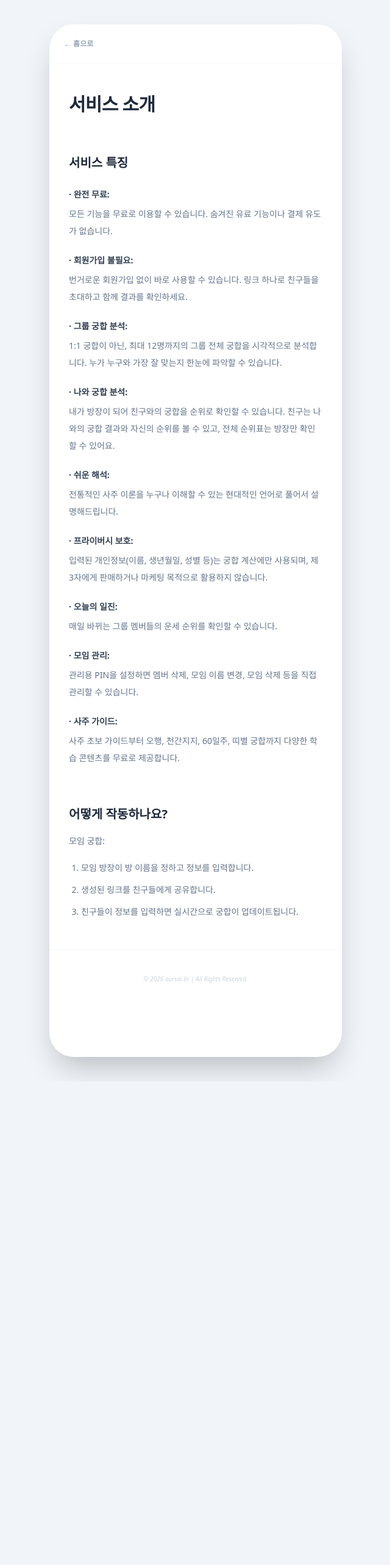
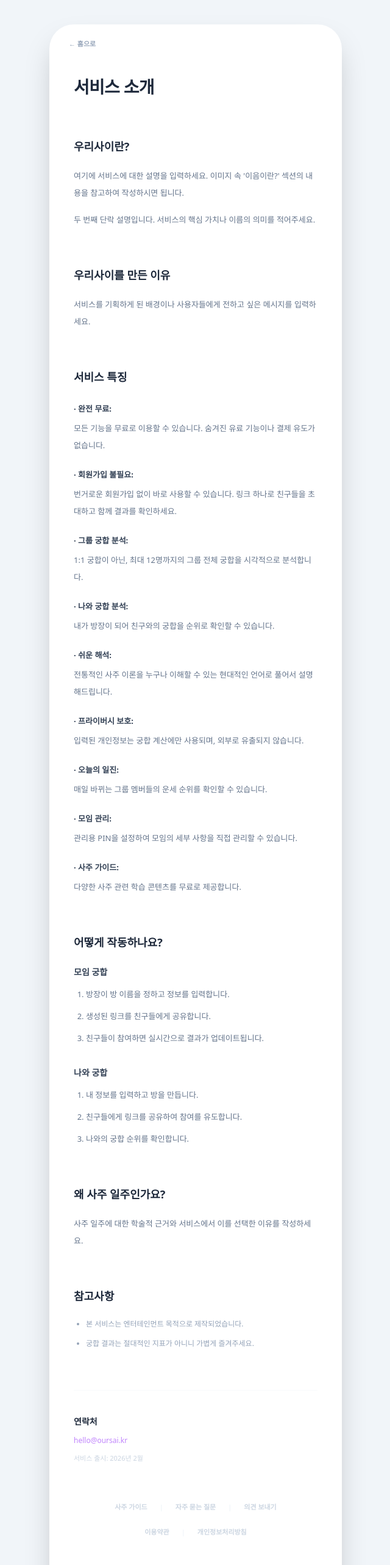
Before and after one commit to PLANB-John/oursai-web, a Next.js app: page /intro in a window 1280 px wide. Shown: the top 2566 px of the page at 61% size, without its empty margins (319-959 px from the left). Before the commit the page ends 1773 px from the top, so only its background shows below. Built offline with nearby package versions, Linux system fonts and the light colour scheme.

Commit message:
Update intro.js

```diff
--- a/pages/intro.js
+++ b/pages/intro.js
@@ -8,24 +8,42 @@ export default function Intro() {
         <title>서비스 소개 | 우리사이 (oursai.kr)</title>
       </Head>
 
-      <div className="w-full max-w-[480px] min-h-screen bg-white shadow-2xl flex flex-col relative overflow-hidden sm:rounded-[40px] pb-20">
+      <div className="w-full max-w-[480px] min-h-screen bg-white shadow-2xl flex flex-col relative overflow-hidden sm:rounded-[40px] pb-32">
 
-        {/* --- 상단 네비게이션 --- */}
-        <div className="px-6 py-6 border-b border-slate-50">
-          <a href="/" className="text-xs text-slate-400 font-bold flex items-center gap-1 hover:text-purple-400 transition-colors">
+        {/* --- 상단 네비게이션 (이미지 최상단 '홈으로' 재현) --- */}
+        <div className="px-8 py-6">
+          <a href="/" className="text-[11px] text-slate-400 font-bold flex items-center gap-1 hover:text-purple-400 transition-colors">
             ← 홈으로
           </a>
         </div>
 
-        <main className="px-8 py-12 space-y-16">
+        <main className="px-10 py-4 space-y-16">
+          {/* 1. 타이틀 */}
           <section>
-            <h1 className="text-3xl font-black text-slate-800 mb-4 tracking-tight">서비스 소개</h1>
+            <h1 className="text-[28px] font-black text-slate-800 mb-10 tracking-tight">서비스 소개</h1>
           </section>
 
-          {/* 서비스 특징 섹션: 이미지 내용 100% 반영 */}
+          {/* 2. 서비스 정의 섹션 (이음이란?) */}
+          <section className="space-y-5">
+            <h2 className="text-[18px] font-black text-slate-800">우리사이란?</h2>
+            <div className="text-slate-500 text-[13px] leading-7 space-y-4">
+              <p>여기에 서비스에 대한 설명을 입력하세요. 이미지 속 '이음이란?' 섹션의 내용을 참고하여 작성하시면 됩니다.</p>
+              <p>두 번째 단락 설명입니다. 서비스의 핵심 가치나 이름의 의미를 적어주세요.</p>
+            </div>
+          </section>
+
+          {/* 3. 기획 의도 섹션 (만든 이유) */}
+          <section className="space-y-5">
+            <h2 className="text-[18px] font-black text-slate-800">우리사이를 만든 이유</h2>
+            <div className="text-slate-500 text-[13px] leading-7 space-y-4">
+              <p>서비스를 기획하게 된 배경이나 사용자들에게 전하고 싶은 메시지를 입력하세요.</p>
+            </div>
+          </section>
+
+          {/* 4. 서비스 특징 섹션 (이미지 스타일 100% 재현) */}
           <section className="space-y-6">
-            <h2 className="text-xl font-bold text-slate-800">서비스 특징</h2>
-            <ul className="text-slate-500 text-sm leading-7 space-y-5">
+            <h2 className="text-[18px] font-black text-slate-800">서비스 특징</h2>
+            <ul className="text-slate-500 text-[13px] leading-7 space-y-5">
               <li>
                 <span className="font-bold text-slate-700 block mb-1">· 완전 무료:</span>
                 모든 기능을 무료로 이용할 수 있습니다. 숨겨진 유료 기능이나 결제 유도가 없습니다.
@@ -36,11 +54,11 @@ export default function Intro() {
               </li>
               <li>
                 <span className="font-bold text-slate-700 block mb-1">· 그룹 궁합 분석:</span>
-                1:1 궁합이 아닌, 최대 12명까지의 그룹 전체 궁합을 시각적으로 분석합니다. 누가 누구와 가장 잘 맞는지 한눈에 파악할 수 있습니다.
+                1:1 궁합이 아닌, 최대 12명까지의 그룹 전체 궁합을 시각적으로 분석합니다.
               </li>
               <li>
                 <span className="font-bold text-slate-700 block mb-1">· 나와 궁합 분석:</span>
-                내가 방장이 되어 친구와의 궁합을 순위로 확인할 수 있습니다. 친구는 나와의 궁합 결과와 자신의 순위를 볼 수 있고, 전체 순위표는 방장만 확인할 수 있어요.
+                내가 방장이 되어 친구와의 궁합을 순위로 확인할 수 있습니다.
               </li>
               <li>
                 <span className="font-bold text-slate-700 block mb-1">· 쉬운 해석:</span>
@@ -48,7 +66,7 @@ export default function Intro() {
               </li>
               <li>
                 <span className="font-bold text-slate-700 block mb-1">· 프라이버시 보호:</span>
-                입력된 개인정보(이름, 생년월일, 성별 등)는 궁합 계산에만 사용되며, 제3자에게 판매하거나 마케팅 목적으로 활용하지 않습니다.
+                입력된 개인정보는 궁합 계산에만 사용되며, 외부로 유출되지 않습니다.
               </li>
               <li>
                 <span className="font-bold text-slate-700 block mb-1">· 오늘의 일진:</span>
@@ -56,31 +74,77 @@ export default function Intro() {
               </li>
               <li>
                 <span className="font-bold text-slate-700 block mb-1">· 모임 관리:</span>
-                관리용 PIN을 설정하면 멤버 삭제, 모임 이름 변경, 모임 삭제 등을 직접 관리할 수 있습니다.
+                관리용 PIN을 설정하여 모임의 세부 사항을 직접 관리할 수 있습니다.
               </li>
               <li>
                 <span className="font-bold text-slate-700 block mb-1">· 사주 가이드:</span>
-                사주 초보 가이드부터 오행, 천간지지, 60일주, 띠별 궁합까지 다양한 학습 콘텐츠를 무료로 제공합니다.
+                다양한 사주 관련 학습 콘텐츠를 무료로 제공합니다.
               </li>
             </ul>
           </section>
 
-          {/* 이하 섹션들 유지 */}
-          <section className="space-y-4">
-            <h2 className="text-xl font-bold text-slate-800">어떻게 작동하나요?</h2>
-            <div className="text-slate-500 text-sm leading-7">
-              <p className="mb-4">모임 궁합:</p>
-              <ol className="list-decimal pl-5 space-y-2">
-                <li>모임 방장이 방 이름을 정하고 정보를 입력합니다.</li>
-                <li>생성된 링크를 친구들에게 공유합니다.</li>
-                <li>친구들이 정보를 입력하면 실시간으로 궁합이 업데이트됩니다.</li>
-              </ol>
+          {/* 5. 이용 방법 섹션 */}
+          <section className="space-y-6">
+            <h2 className="text-[18px] font-black text-slate-800">어떻게 작동하나요?</h2>
+            <div className="space-y-8">
+              <div className="space-y-3">
+                <p className="text-[14px] font-bold text-slate-700">모임 궁합</p>
+                <ol className="text-slate-500 text-[13px] leading-7 list-decimal pl-5 space-y-2">
+                  <li>방장이 방 이름을 정하고 정보를 입력합니다.</li>
+                  <li>생성된 링크를 친구들에게 공유합니다.</li>
+                  <li>친구들이 참여하면 실시간으로 결과가 업데이트됩니다.</li>
+                </ol>
+              </div>
+              <div className="space-y-3">
+                <p className="text-[14px] font-bold text-slate-700">나와 궁합</p>
+                <ol className="text-slate-500 text-[13px] leading-7 list-decimal pl-5 space-y-2">
+                  <li>내 정보를 입력하고 방을 만듭니다.</li>
+                  <li>친구들에게 링크를 공유하여 참여를 유도합니다.</li>
+                  <li>나와의 궁합 순위를 확인합니다.</li>
+                </ol>
+              </div>
             </div>
+          </section>
+
+          {/* 6. 이론적 배경 섹션 */}
+          <section className="space-y-5">
+            <h2 className="text-[18px] font-black text-slate-800">왜 사주 일주인가요?</h2>
+            <div className="text-slate-500 text-[13px] leading-7 space-y-4">
+              <p>사주 일주에 대한 학술적 근거와 서비스에서 이를 선택한 이유를 작성하세요.</p>
+            </div>
+          </section>
+
+          {/* 7. 참고사항 섹션 */}
+          <section className="space-y-5">
+            <h2 className="text-[18px] font-black text-slate-800">참고사항</h2>
+            <ul className="text-slate-400 text-[12px] leading-6 list-disc pl-5 space-y-2">
+              <li>본 서비스는 엔터테인먼트 목적으로 제작되었습니다.</li>
+              <li>궁합 결과는 절대적인 지표가 아니니 가볍게 즐겨주세요.</li>
+            </ul>
+          </section>
+
+          {/* 8. 연락처 섹션 */}
+          <section className="space-y-3 pt-10 border-t border-slate-50">
+            <h2 className="text-[14px] font-bold text-slate-800">연락처</h2>
+            <p className="text-[12px] text-purple-400 font-medium">hello@oursai.kr</p>
+            <p className="text-[11px] text-slate-300 mt-6">서비스 출시: 2026년 2월</p>
           </section>
         </main>
 
-        <footer className="px-8 py-10 bg-white text-center border-t border-slate-50">
-          <p className="text-[10px] text-slate-300 font-medium italic">© 2026 oursai.kr | All Rights Reserved.</p>
+        {/* --- 이미지 하단 푸터 링크 재현 --- */}
+        <footer className="px-8 py-12 bg-white text-center space-y-6">
+          <div className="flex justify-center gap-5 text-[11px] text-slate-300 font-bold">
+            <a href="/guide" className="hover:text-slate-400">사주 가이드</a>
+            <span className="text-slate-100">|</span>
+            <a href="/faq" className="hover:text-slate-400">자주 묻는 질문</a>
+            <span className="text-slate-100">|</span>
+            <a href="/feedback" className="hover:text-slate-400">의견 보내기</a>
+          </div>
+          <div className="flex justify-center gap-5 text-[11px] text-slate-300 font-bold">
+            <a href="/terms" className="hover:text-slate-400">이용약관</a>
+            <span className="text-slate-100">|</span>
+            <a href="/privacy" className="hover:text-slate-400">개인정보처리방침</a>
+          </div>
         </footer>
       </div>
     </div>
```
